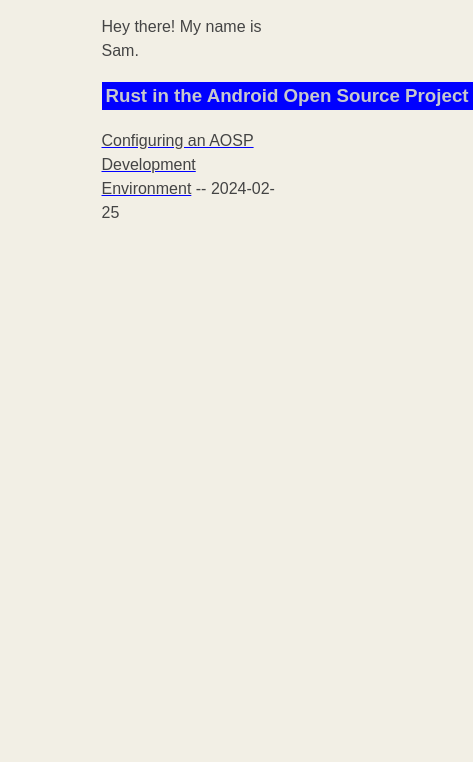
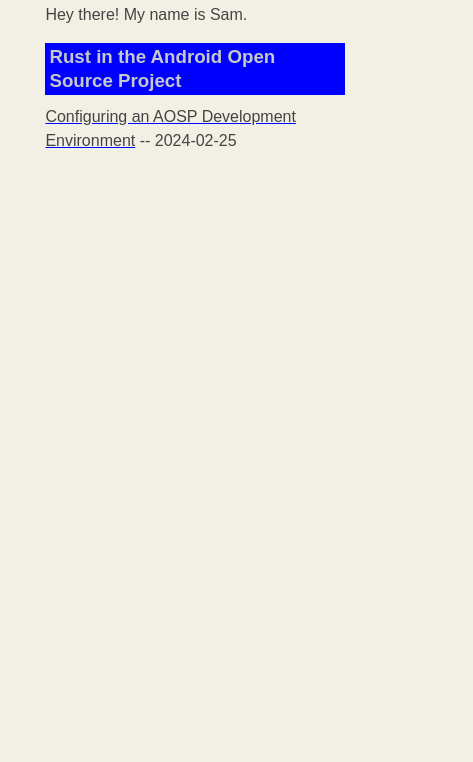
Before and after one commit to shmall27/website, an Astro site: page / in a window 390 px wide. Shown: the part 82-844 px from the top of the page, 473 px wide, since content can reach past the window. Built offline with nearby package versions, Linux system fonts and the light colour scheme; Astro itself is replaced by a stand-in of ours.

Commit message:
Fix headers and mobile display

```diff
--- a/src/styles/BlogPost.css
+++ b/src/styles/BlogPost.css
@@ -10,6 +10,12 @@ article {
     width: 50%;
 }
 
+@media (max-width: 768px) {
+    article {
+        width: 80%;
+    }
+}
+
 @font-face {
     font-family: "Intconsolata";
     src: url("/fonts/Intconsolata.ttf") format("ttf");
@@ -18,8 +24,14 @@ article {
     font-display: swap;
 }
 
+h1, h2, h3, h4, h5, h6 {
+    display: inline-block;
+    max-width: 100%;
+    box-sizing: border-box;
+    line-height: 1.1em;
+}
+
 h1 {
-    width: max-content;
     font-size: 2rem;
     padding: 1rem 2rem 1rem 2rem;
     background-color: white;
@@ -28,14 +40,12 @@ h1 {
 }
 
 h3 {
-    width: max-content;
     padding: 2px 4px 2px 4px;
     background-color: #0000FF;
     color: #C7C8CC;
 }
 
 h4 {
-    width: max-content;
     color: #B4B4B8;
 }
 
--- a/src/styles/Index.css
+++ b/src/styles/Index.css
@@ -10,12 +10,26 @@ html {
     width: 50%;
 }
 
+@media (max-width: 768px) {
+    .content {
+        width: 80%;
+    }
+}
+
 @font-face {
     font-family: "Intconsolata";
     src: url("/fonts/Intconsolata.ttf") format("ttf");
     font-weight: normal;
     font-style: normal;
     font-display: swap;
+}
+
+h1, h2, h3, h4, h5, h6 {
+    display: inline-block;
+    max-width: 100%;
+    box-sizing: border-box;
+    margin-block-start: 0;
+    margin-block-end: 0.5em;
 }
 
 h1 {
@@ -28,14 +42,12 @@ h1 {
 }
 
 h3 {
-    width: max-content;
     padding: 2px 4px 2px 4px;
     background-color: #0000FF;
     color: #C7C8CC;
 }
 
 h4 {
-    width: max-content;
     color: #B4B4B8;
 }
 
```
